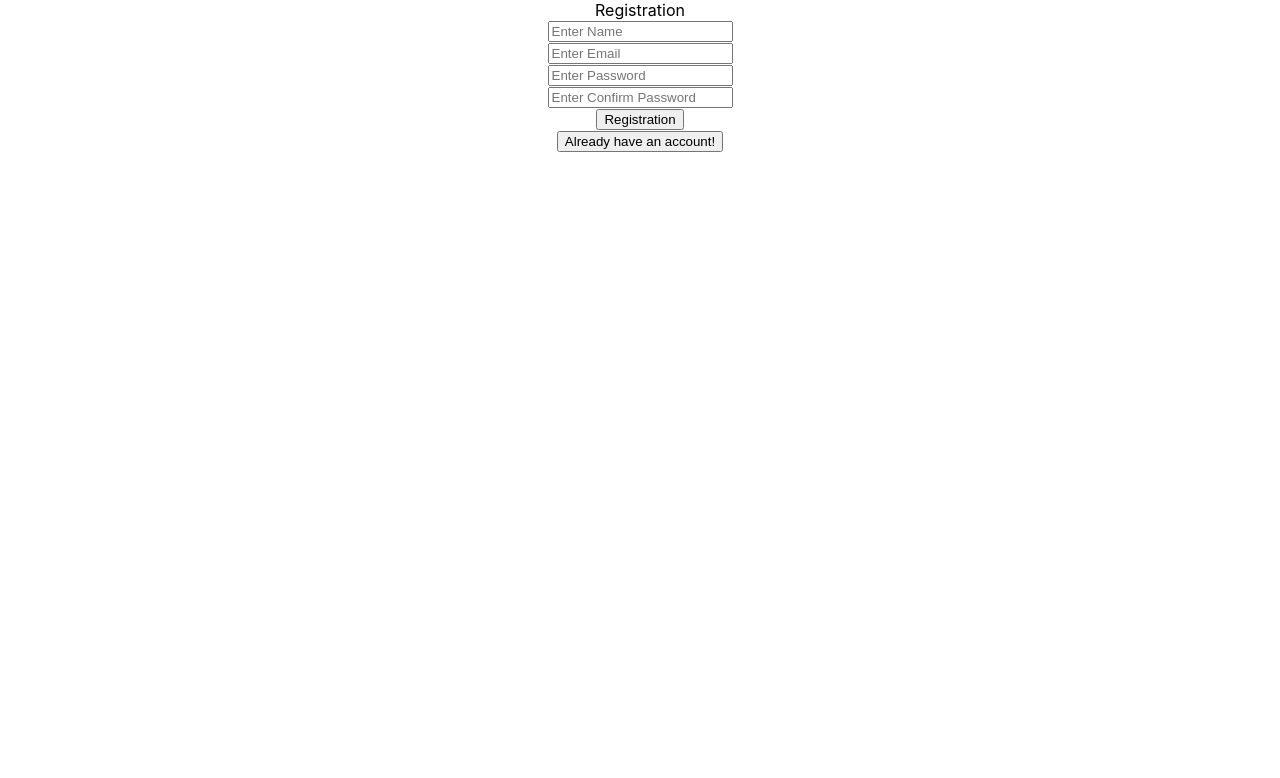
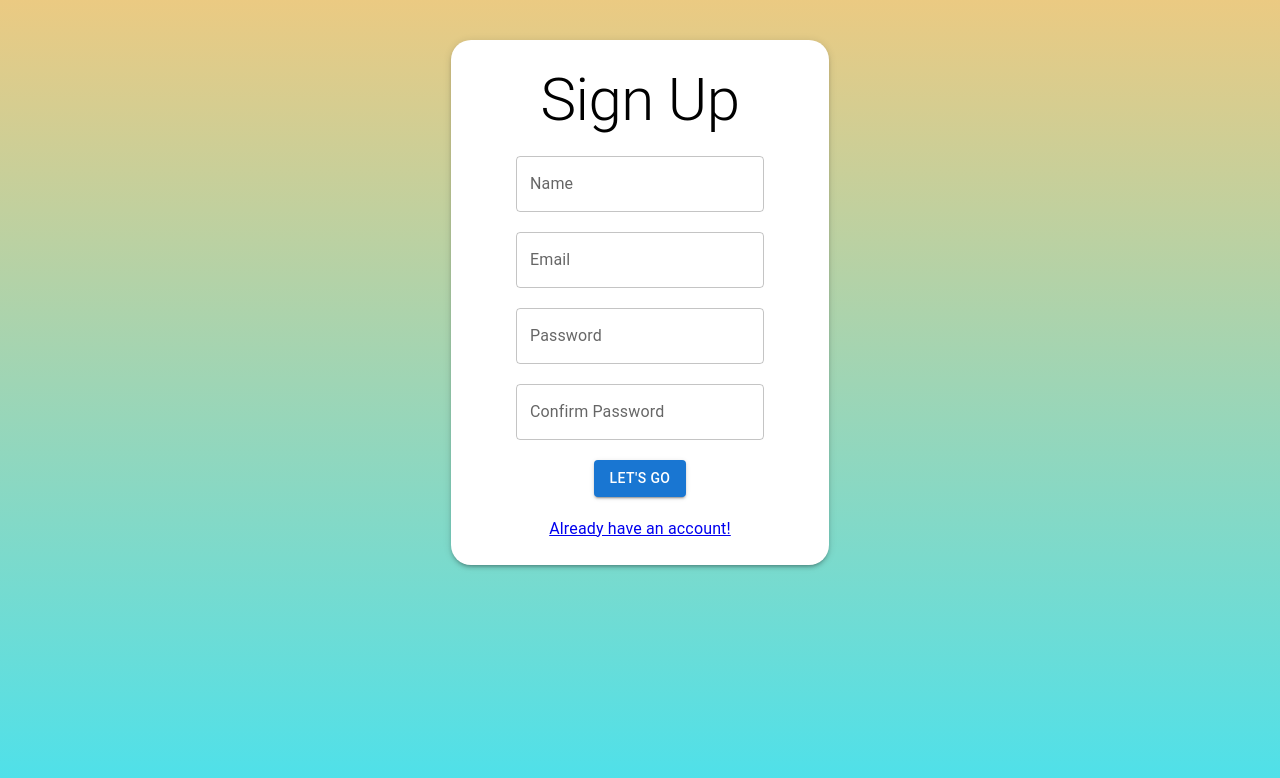
Before and after one commit to ikbalrazu/RealChatApp, a React (Create React App) app: page /register in a window 1280 px wide. Shown: the top 778 px of the page. Built offline with nearby package versions, Linux system fonts and the light colour scheme.

Commit message:
login registration ui update

```diff
--- /dev/null
+++ b/src/page/Login.css
@@ -0,0 +1,6 @@
+body{
+    /* background-color: aliceblue; */
+    background: linear-gradient(#ebca82, #4BE1EC);
+    background-repeat: no-repeat;
+    background-attachment: fixed;
+}
--- a/src/page/Login.jsx
+++ b/src/page/Login.jsx
@@ -3,6 +3,8 @@ import axios from 'axios';
 import {useNavigate} from 'react-router-dom';
 import { Box,Button,TextField, Typography } from '@mui/material';
 import { Link } from 'react-router-dom';
+
+import './Login.css';
 
 const Login = () => {
     const chatpage = useNavigate();
@@ -12,9 +14,10 @@ const Login = () => {
     const LoginUser = async() => {
         if (!email || !password) {
             console.log("Please fill the all fields");
-        }else if (!/^[\w-\.]+@([\w-]+\.)+[\w-]{2,4}$/.test(email)) {
-            console.log("Invalid Email !.");
         }
+        //else if (!/^[\w-\.]+@([\w-]+\.)+[\w-]{2,4}$/.test(email)) {
+        //     console.log("Invalid Email !.");
+        // }
         else{
             const data = await axios.post("/user/login",{email,password});
 
@@ -37,11 +40,13 @@ const Login = () => {
     }
 
   return (
-    <div>
+    <div className='container'>
 
       <Box
+      bgcolor={"white"}
       component="form"
-      maxWidth={400}
+      maxWidth={330}
+      maxHeight={1000}
       sx={{display:"flex",flexDirection:"column",":hover":{boxShadow: "10px 10px 10px #ccc"}}}
       justifyContent={"center"}
       alignItems="center"
@@ -51,6 +56,7 @@ const Login = () => {
       borderRadius={5}
       gap={2.5}
       boxShadow={3}
+      sm={2}
       >
       <Typography variant="h2">Sign In</Typography>
       <TextField type={'email'} onChange={(e) => setEmail(e.target.value.toLowerCase())} id="outlined-basic" label="Email" variant="outlined"/>
@@ -60,6 +66,7 @@ const Login = () => {
         <Link to="#">Forgot Password?</Link>
       </Typography>
       <Link style={{textDecoration:"none"}} to="register"><Button>Registration</Button></Link>
+
       </Box>
 
     {/* <div className="login">Login</div>
--- a/src/page/Register.jsx
+++ b/src/page/Register.jsx
@@ -1,5 +1,7 @@
 import React, {useState} from 'react';
 import axios from 'axios';
+import { Box,Button,TextField, Typography } from '@mui/material';
+import { Link } from 'react-router-dom';
 
 const Register = () => {
     const [name,setName] = useState();
@@ -23,7 +25,36 @@ const Register = () => {
 
   return (
     <div>
-    <div className="login">Registration</div>
+
+    <Box
+        bgcolor={"white"}
+        component="form"
+        maxWidth={330}
+        sx={{display:"flex",flexDirection:"column",":hover":{boxShadow: "10px 10px 10px #ccc"}}}
+        justifyContent={"center"}
+        alignItems="center"
+        margin="auto"
+        marginTop={5}
+        padding={3}
+        borderRadius={5}
+        gap={2.5}
+        boxShadow={3}
+        sm={2}
+        >
+        <Typography variant="h2">Sign Up</Typography>
+        <TextField type={'text'} onChange={(e) => setName(e.target.value)} id="outlined-basic" label="Name" variant="outlined"/>
+        <TextField type={'email'} onChange={(e) => setEmail(e.target.value.toLowerCase())} id="outlined-basic" label="Email" variant="outlined"/>
+        <TextField type={"password"} onChange={(e) => setPassword(e.target.value)} id="outlined-basic" label="Password" variant="outlined"/>
+        <TextField type={"password"} onChange={(e) => setPassword(e.target.value)} id="outlined-basic" label="Confirm Password" variant="outlined"/>
+        <Button variant='contained' onClick={RegisterUser}>Let's Go</Button>
+
+        <Typography>
+            <Link to="/">Already have an account!</Link>
+        </Typography>
+
+    </Box>
+
+    {/* <div className="login">Registration</div>
     <div className="name">
     <input type="text" onChange={(e) => setName(e.target.value)} placeholder='Enter Name'/>
     </div>
@@ -39,7 +70,7 @@ const Register = () => {
     <button onClick={RegisterUser}>Registration</button>
     <div className="resigtration">
     <a href='/'><button>Already have an account!</button></a>
-    </div>
+    </div> */}
     </div>
   )
 }
```
